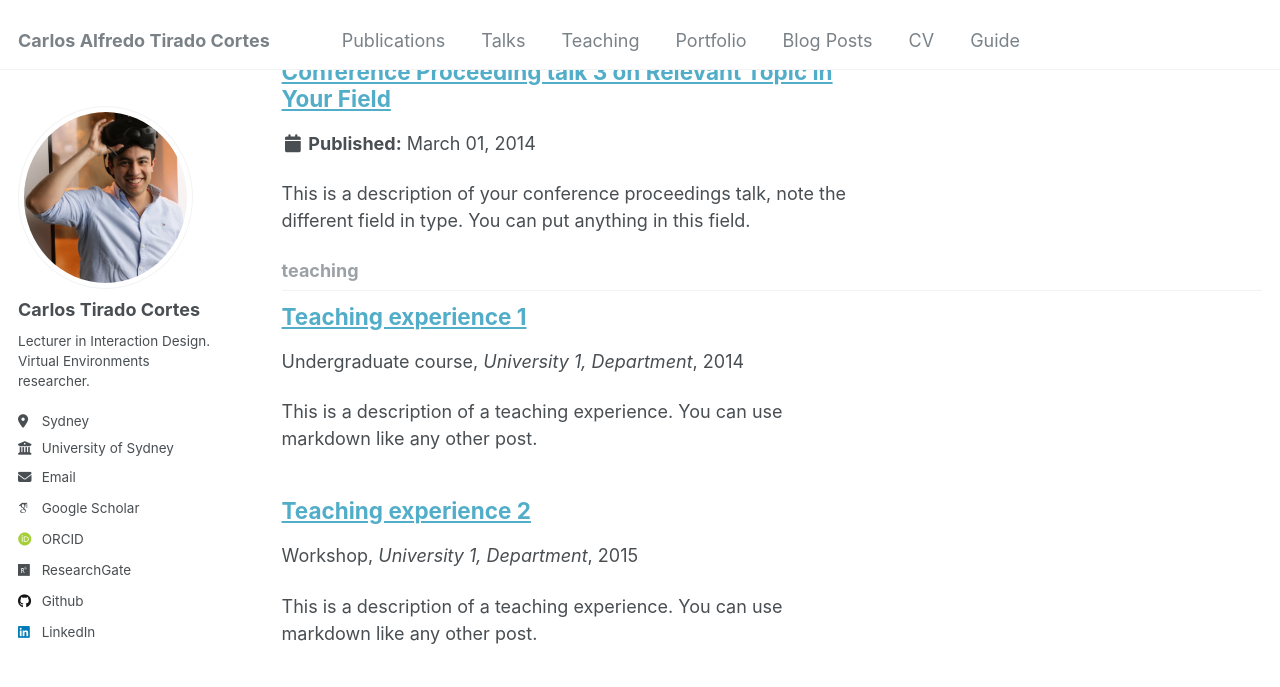
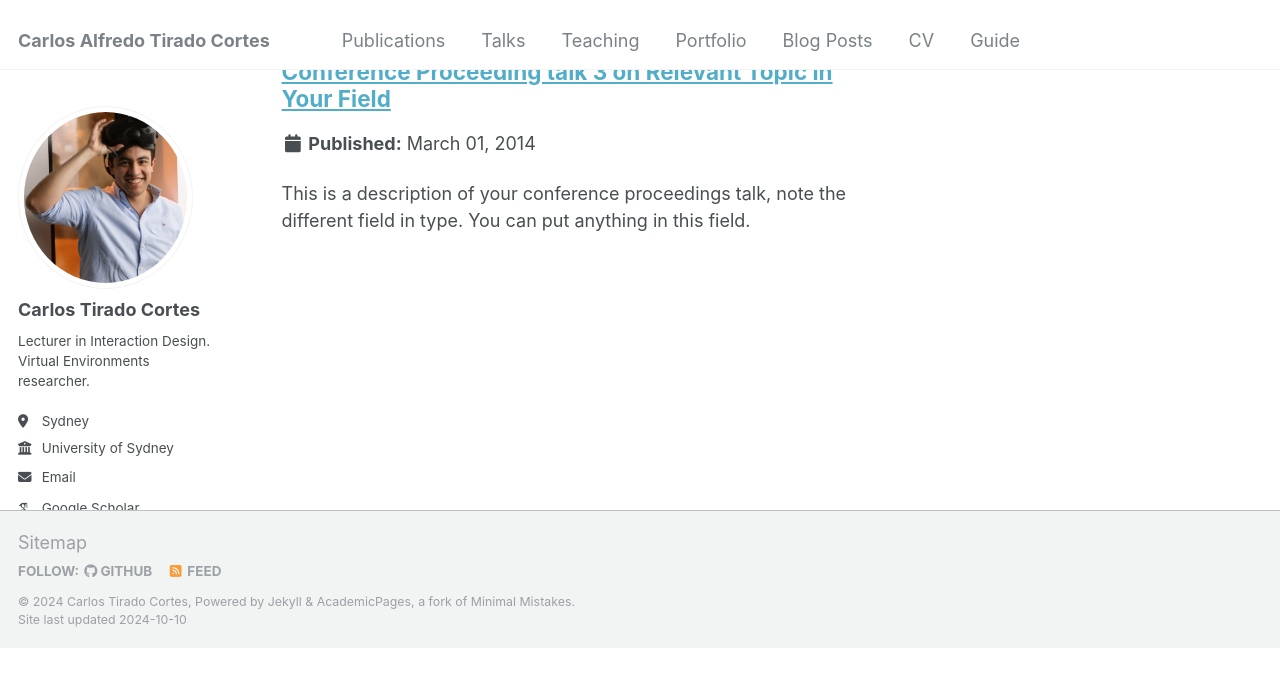
Before and after one commit to catiradocortes/catiradocortes.github.io, a Jekyll site: the page built from _pages/collection-archive.html, in a window 1280 px wide and 900 px high, scrolled down 2823 px. Shown: the top 687 px of the window. Built offline with Jekyll 4.4.1, drawn with Linux system fonts in a browser that asks for light colours; some web fonts are replaced; after the commit the page ends 3471 px from its top, so only the background shows below that; part of the change alters nothing that is shown.

```diff
--- a/_config.yml
+++ b/_config.yml
@@ -76,7 +76,7 @@ author:
 # Publication Category - The following the list of publication categories and their headings
 publication_category:
   books:
-    title: 'Books'
+    title: 'Book Chapters'
   manuscripts:
     title: 'Journal Articles'
   conferences:
@@ -212,7 +212,7 @@ kramdown:
 # These settings control the types of collections used by the template
 collections:
   teaching:
-    output: true
+    output: false
     permalink: /:collection/:path/
   publications:
     output: true
```
